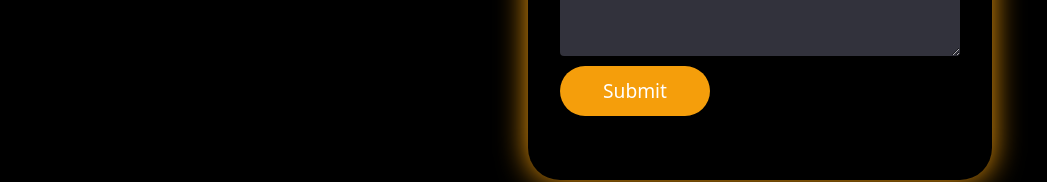
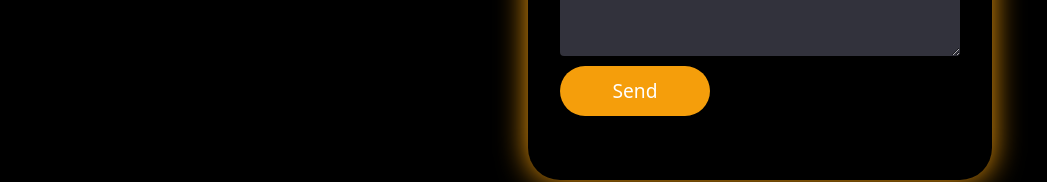
Before and after one commit to sherinsk/portfolio-frontend, a React (Create React App) app: page /contact in a window 1280 px wide. Shown: the part 735-917 px from the top of the page, without its empty margins (128-1175 px from the left). Built offline with nearby package versions, Linux system fonts and the light colour scheme.

Commit message:
added render file

```diff
--- a/src/Component/Contact.jsx
+++ b/src/Component/Contact.jsx
@@ -5,7 +5,7 @@ import { MdEmail } from "react-icons/md";
 import { FaLocationDot } from "react-icons/fa6";
 import toast, { Toaster } from 'react-hot-toast';
 import { Import } from 'lucide-react';
-import { Spinner } from "@material-tailwind/react";
+
 
 function Contact() {
 
@@ -76,7 +76,7 @@ function Contact() {
                             <input name='email' type='email' placeholder='Enter your email' required /><br />
                             <label className='label'>Write Your message here</label><br />
                             <textarea name='message' rows="8" placeholder='Enter your message' required></textarea>
-                            <Button type="submit">{loading?<Spinner className="mx-auto" />:"Submit"}</Button>
+                            <Button type="submit" className={`px-4 py-2 bg-blue-500 text-white rounded transition-all duration-300 ${loading ? 'animate-pulse' : ''}`}>{loading ? 'Sending...' : 'Send'}</Button>
                         </form>
                     </ContactRight>
                 </ContactSection>
--- a/src/Component/Projects.jsx
+++ b/src/Component/Projects.jsx
@@ -29,7 +29,11 @@ function Projects() {
         <h1>Projects</h1>
         {loading ? (
           <LoadingContainer>
-            <p className='text-white'>Loading.....</p>
+            (
+              <div className="flex items-center justify-center h-screen">
+                <p className="text-white text-lg">Loading<span className="animate-pulse">...</span></p>
+              </div>
+            )
           </LoadingContainer>
         ) : (
           <Project>
```
